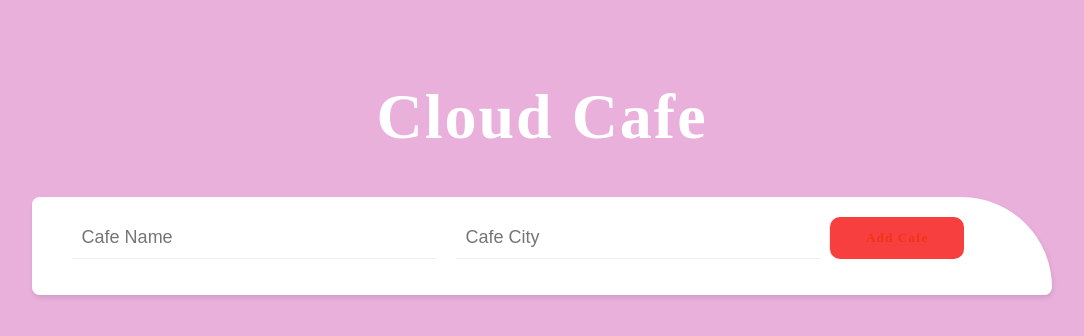
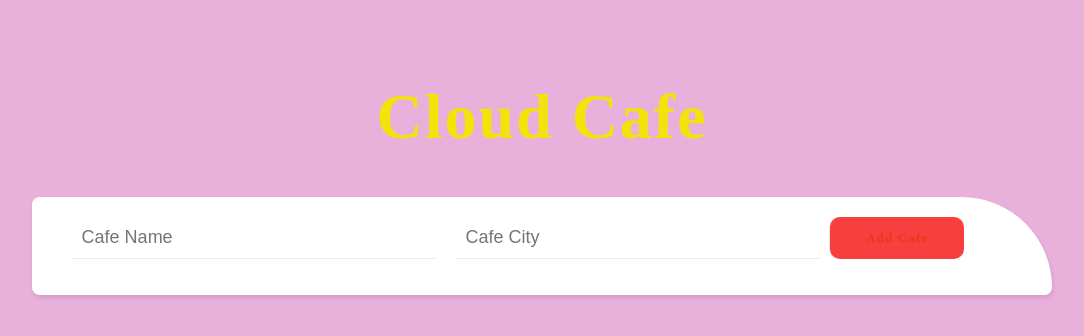
Before and after one commit to aggarwaladitya1729/firebase-crud, a plain HTML site: page index.html in a window 1280 px wide. Shown: the whole page, without its empty margins (98-1182 px from the left). Drawn offline with Linux system fonts and the light colour scheme; no server answers.

```diff
--- a/styles.css
+++ b/styles.css
@@ -4,7 +4,7 @@
 }
 
 h1{
-    color: #fff;
+    color: rgb(243, 227, 9); /*Changed color to yellow in new_feature branch*/
     font-size: 64px;
     letter-spacing: 2px;
     margin-top: 80px;
```
